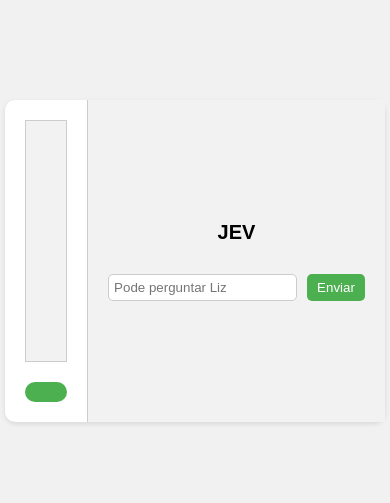
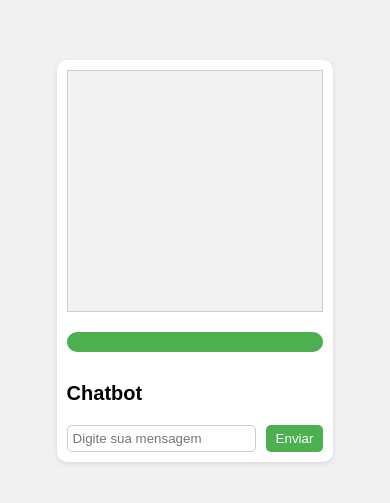
Before and after one commit to ParaLiz/Liz, a plain HTML site: page index.html in a window 390 px wide. Shown: the part 169-672 px from the top of the page. Drawn offline with Linux system fonts and the light colour scheme.

Commit message:
Update index.html

```diff
--- a/index.html
+++ b/index.html
@@ -3,6 +3,8 @@
 <head>
   <title>Barra de Carregamento e História</title>
   <style>
+    /* Estilos CSS */
+
     body {
       display: flex;
       justify-content: center;
@@ -14,6 +16,7 @@
 
     .container {
       display: flex;
+      flex-wrap: wrap;
       max-width: 800px;
       margin: 0 auto;
       background-color: #fff;
@@ -64,11 +67,6 @@
     .chatbot-container {
       flex: 1;
       padding: 20px;
-      display: flex;
-      flex-direction: column;
-      justify-content: center;
-      align-items: center;
-      background-color: #f2f2f2;
       border-left: 1px solid #ccc;
     }
 
@@ -118,28 +116,46 @@
     .button-container button {
       margin-bottom: 10px;
     }
+
+    /* Estilos responsivos para dispositivos menores */
+    @media only screen and (max-width: 600px) {
+      .container {
+        flex-direction: column;
+      }
+
+      .story-container,
+      .chatbot-container {
+        border: none;
+        padding: 10px;
+      }
+
+      .progress-bar {
+        margin-bottom: 10px;
+      }
+    }
   </style>
 </head>
 <body>
-  <div class="container">
-    <div class="story-container">
+<div class="container">
+<div class="story-container">
       <div class="story-box">
         <p id="story-text"></p>
       </div>
       <div class="progress-bar">
-        <div class="progress" id="progress"></div>
+
+
+<div class="progress" id="progress"></div>
       </div>
     </div>
     <div class="chatbot-container">
-      <div class="chatbot-header">JEV</div>
-      <div id="chatbot-messages" class="chatbot-messages"></div>
+      <div class="chatbot-header">Chatbot</div>
+      <div class="chatbot-messages">
+      </div>
       <div class="chatbot-input">
-        <input type="text" id="user-input" placeholder="Pode perguntar Liz">
+        <input type="text" id="user-input" placeholder="Digite sua mensagem" />
         <button id="send-button">Enviar</button>
+
       </div>
-    </div>
-  </div>
-
   <script>
     const storyText = document.getElementById('story-text');
     const progress = document.getElementById('progress');
@@ -200,7 +216,7 @@
         storyPart = 'Você já tomou água hoje?';
       }else if (currentProgress >= 18 && currentProgress <20  ) {
         storyPart = 'Nós deveriamos marcar uma viagem a Cadair Idris';
-      }else if (currentProgress >= 20 ) {
+      }else if (currentProgress >= 20) {
         storyPart = 'Amo você';
       }
       storyText.textContent = storyPart;
@@ -218,12 +234,17 @@
 
     // Respostas pré-definidas do chatbot
     const predefinedResponses = {
-      'olá': 'Olá! Como posso ajudar?',
-      'quem é você?': 'Eu sou o chatbot! Estou aqui para responder suas perguntas.',
-      'qual é o sentido da vida?': 'O sentido da vida pode variar para cada pessoa, mas muitos acreditam que é encontrar felicidade e propósito.',
-      'você é real?': 'Eu sou uma criação virtual, então não sou "real" como os seres humanos, mas estou aqui para ajudar!',
+      'olá': 'Olá, como você esta?',
+      'oi': 'Olá, como você esta?',
+      'Oi': 'Olá, como você esta?',
+      'quem é você?': 'Eu sou o Jev! E vou ficar aqui enquanto o Celsom estiver ocupado, serei atualizado todos os dias.',
+      'quem e você?': 'Eu sou o Jev! E vou ficar aqui enquanto o Celsom estiver ocupado, serei atualizado todos os dias.',
+      'Você me ama?': 'Bem, você é a esposa do celsom e não sei se a gente pode falar coisas assim, mas cá entre nós, eu sempre amei você.',
+      'você é real?': 'essa é uma questão bem complicada, podemos dizer que sim e não',
       'obrigado': 'De nada! Estou aqui para ajudar sempre que precisar.',
-      'adeus': 'Até mais! Espero ter sido útil. Se precisar de mais alguma coisa, é só chamar.'
+      'Tchau': 'Até mais, anjo, estou sempre aqui pra você.',
+      'Eu te amo': 'Eu também te amo, Anjo.'
+
     };
 
     // Função para exibir mensagens do chatbot
@@ -246,7 +267,7 @@
       if (predefinedResponse) {
         displayChatbotMessage(predefinedResponse);
       } else {
-        displayChatbotMessage('Desculpe, não entendi sua pergunta. Por favor, tente outra.');
+        displayChatbotMessage('Desculpa, que tal perguntar para o Celsom, ele ainda não me deu permissão para responder muitas coisas');
       }
       userInput.value = '';
     }
```
